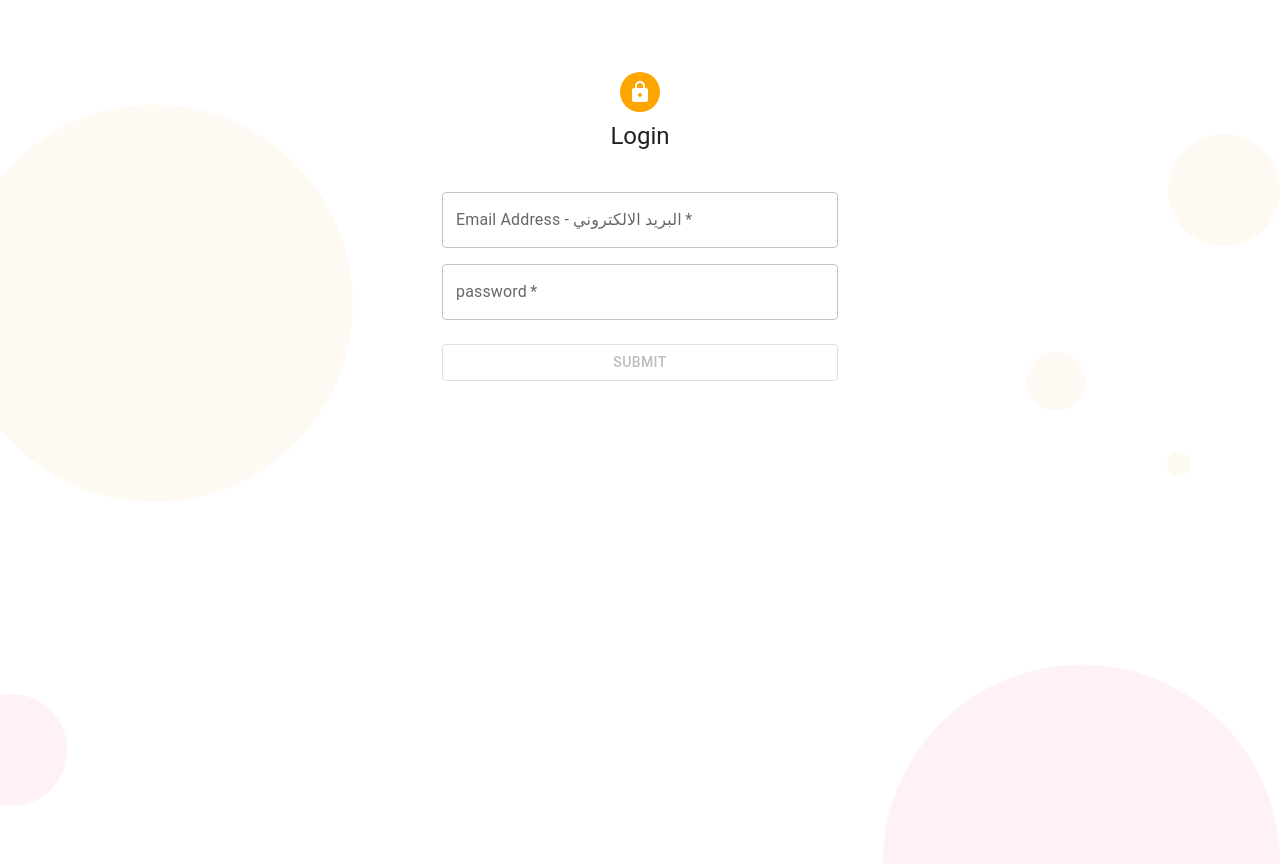
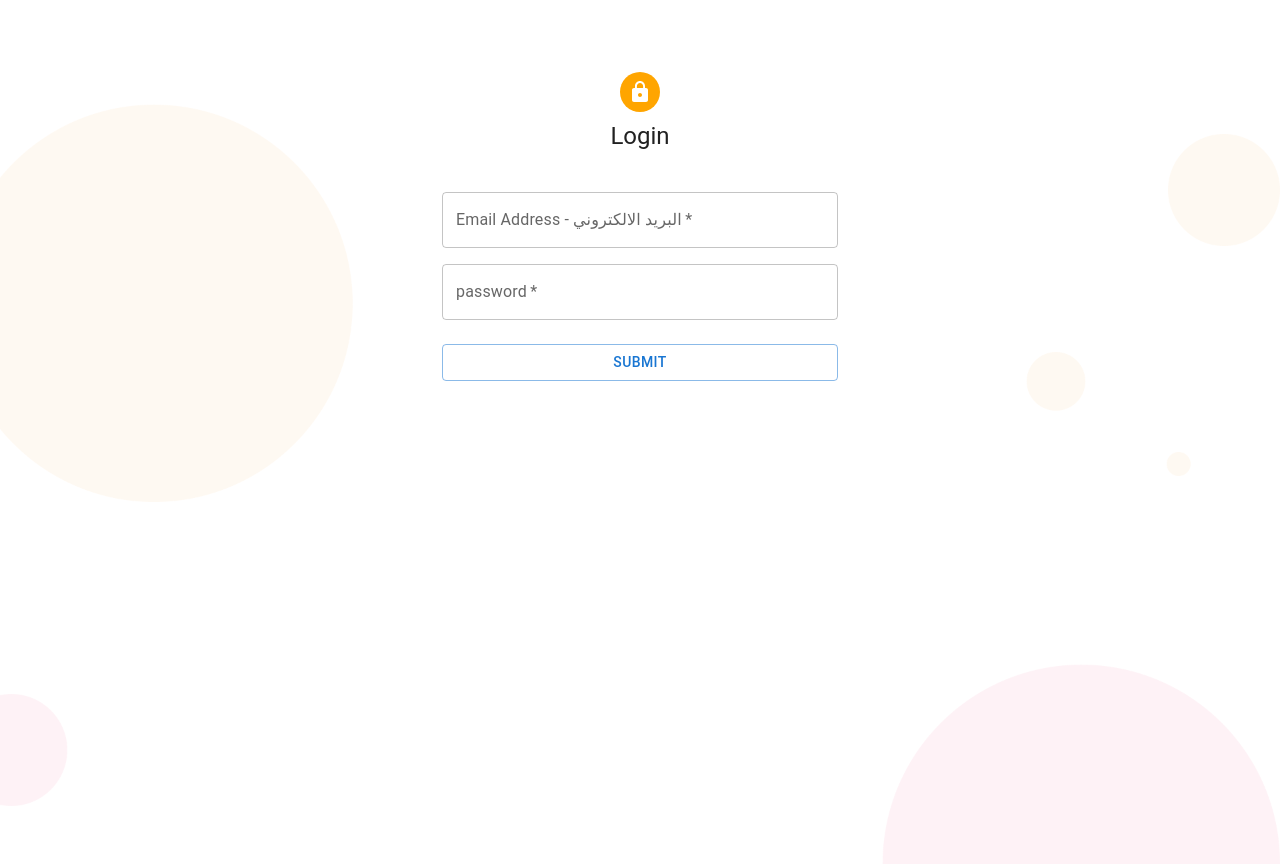
Before and after one commit to mednajjar/sosyoussoufiawebapp, a React (Create React App) app: page /login in a window 1280 px wide. Built offline with nearby package versions, Linux system fonts and the light colour scheme.

Commit message:
update login page

```diff
--- a/src/components/pages/Login.js
+++ b/src/components/pages/Login.js
@@ -18,7 +18,7 @@ import { BgAbout } from '../../assets';
 const theme = createTheme();
 
 const Login = () => {
-    const [tokenCaptcha, setTokenCaptcha] = useState(false)
+    // const [tokenCaptcha, setTokenCaptcha] = useState(false)
     const [data, setData] = useState({
         email: "",
         password: ""
@@ -33,18 +33,18 @@ const Login = () => {
         event.preventDefault();
         // setLoading(true)
         // axios.post(baseURL, data).then((res) => {
-        //     setLoading(false)
-        //     setError(res.data)
+        setLoading(false)
+        setError(null)
         // }).catch((err) => {
         //     setError(err)
         // })
         return alert(`${data.email}`)
     };
-    function onChange(value) {
-        if (value) {
-            setTokenCaptcha(true)
-        }
-    }
+    // function onChange(value) {
+    //     if (value) {
+    //         setTokenCaptcha(true)
+    //     }
+    // }
     return (
         <ThemeProvider theme={theme}>
             <div style={{
@@ -123,7 +123,7 @@ const Login = () => {
                                             fullWidth
                                             variant="outlined"
                                             sx={{ mt: 3, mb: 2 }}
-                                            disabled={!tokenCaptcha}
+                                        // disabled={!tokenCaptcha}
                                         >
                                             Submit
                                         </Button>) : <CircularProgress className='mt-7' />
```
